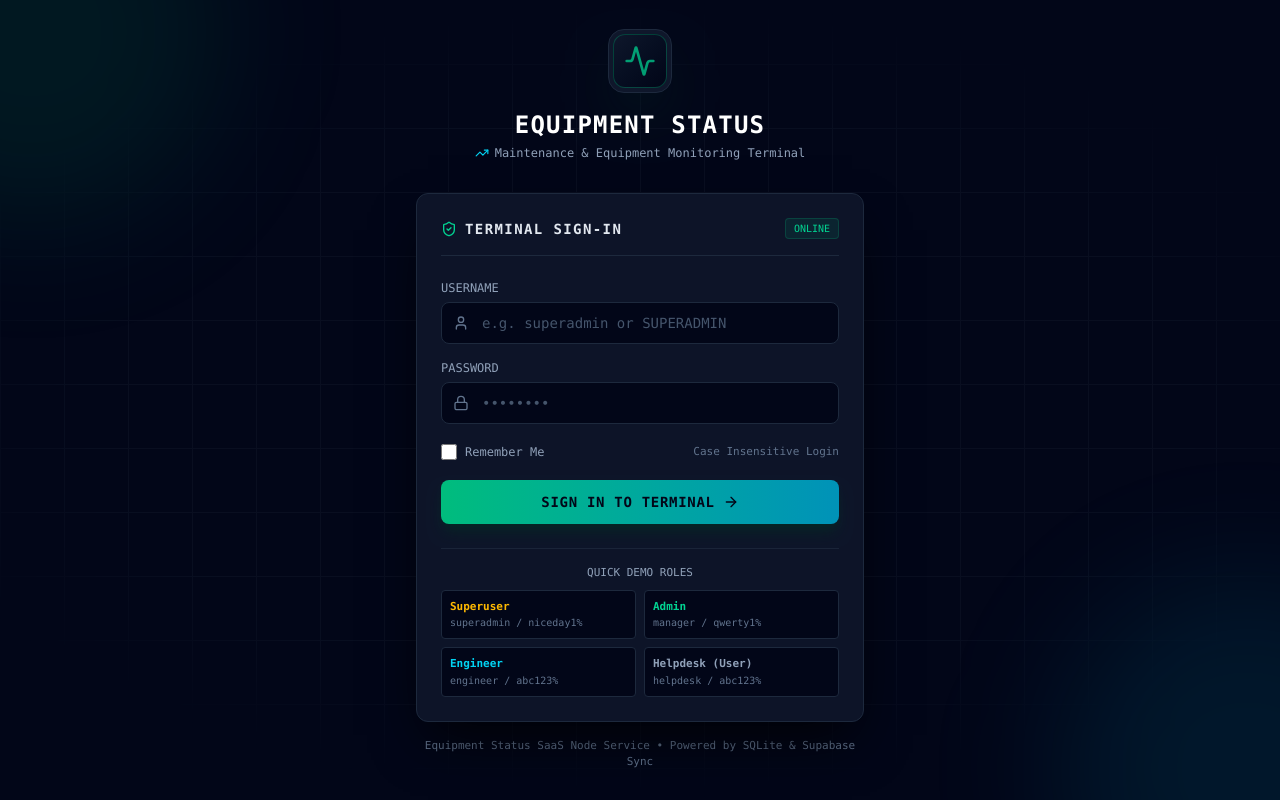
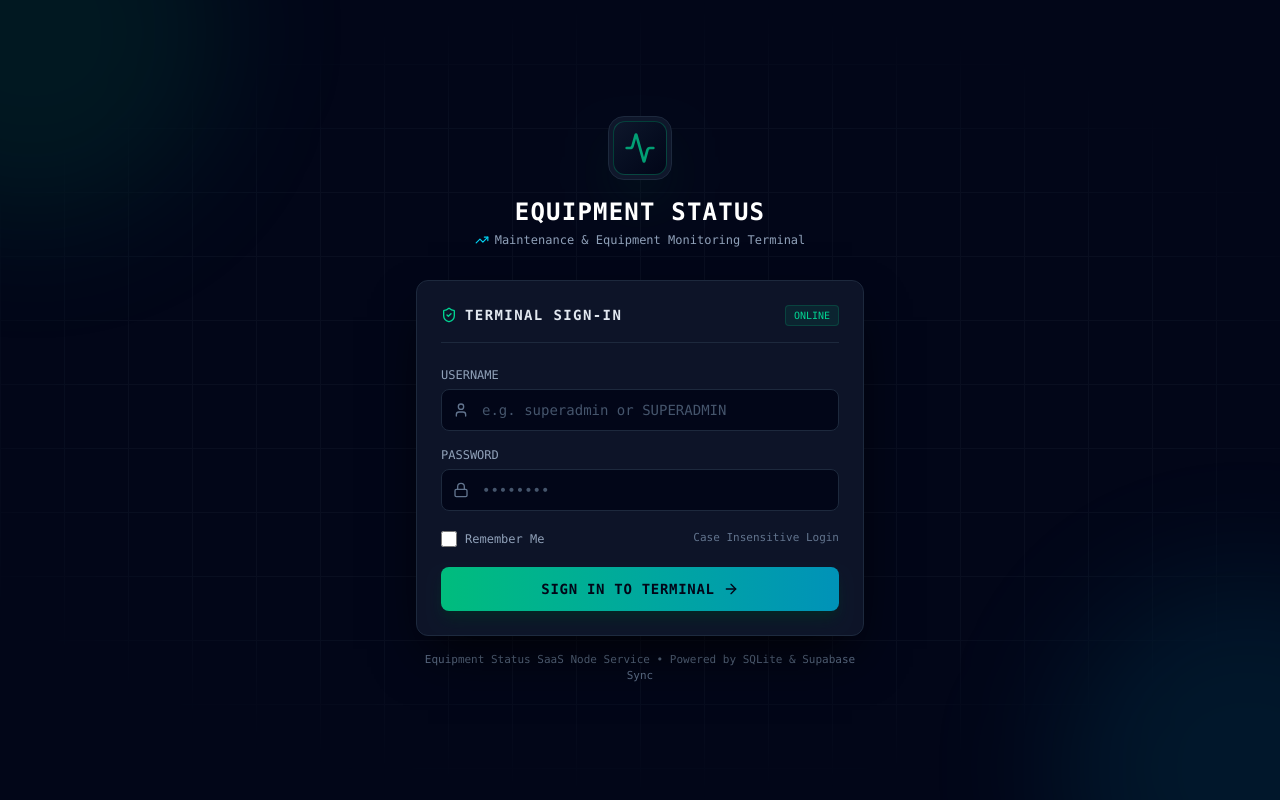
Before and after one commit to hooosdaman/equipment-monitoring, a React (Vite) app: page / in a window 1280 px wide. Built offline with nearby package versions, Linux system fonts and the light colour scheme.

Commit message:
hide login shortcut

```diff
--- a/src/components/LoginView.tsx
+++ b/src/components/LoginView.tsx
@@ -27,12 +27,6 @@ export const LoginView: React.FC<LoginViewProps> = ({ onLogin }) => {
     } finally {
       setLoading(false);
     }
-  };
-
-  const setDemoCreds = (usr: string, pass: string) => {
-    setUsername(usr);
-    setPassword(pass);
-    setErrorMsg('');
   };
 
   return (
@@ -137,47 +131,6 @@ export const LoginView: React.FC<LoginViewProps> = ({ onLogin }) => {
             </button>
           </form>
 
-          {/* Quick Demo Credentials */}
-          <div className="mt-6 pt-4 border-t border-slate-800/80">
-            <p className="text-[11px] font-mono text-slate-400 mb-2 uppercase text-center">Quick Demo Roles</p>
-            <div className="grid grid-cols-2 gap-2 text-[11px] font-mono">
-              <button
-                type="button"
-                onClick={() => setDemoCreds('superadmin', 'niceday1%')}
-                className="p-2 rounded bg-slate-950 hover:bg-slate-800 border border-slate-800 text-slate-300 text-left transition"
-              >
-                <div className="font-semibold text-amber-400">Superuser</div>
-                <div className="text-[10px] text-slate-500">superadmin / niceday1%</div>
-              </button>
-
-              <button
-                type="button"
-                onClick={() => setDemoCreds('manager', 'qwerty1%')}
-                className="p-2 rounded bg-slate-950 hover:bg-slate-800 border border-slate-800 text-slate-300 text-left transition"
-              >
-                <div className="font-semibold text-emerald-400">Admin</div>
-                <div className="text-[10px] text-slate-500">manager / qwerty1%</div>
-              </button>
-
-              <button
-                type="button"
-                onClick={() => setDemoCreds('engineer', 'abc123%')}
-                className="p-2 rounded bg-slate-950 hover:bg-slate-800 border border-slate-800 text-slate-300 text-left transition"
-              >
-                <div className="font-semibold text-cyan-400">Engineer</div>
-                <div className="text-[10px] text-slate-500">engineer / abc123%</div>
-              </button>
-
-              <button
-                type="button"
-                onClick={() => setDemoCreds('helpdesk', 'abc123%')}
-                className="p-2 rounded bg-slate-950 hover:bg-slate-800 border border-slate-800 text-slate-300 text-left transition"
-              >
-                <div className="font-semibold text-slate-400">Helpdesk (User)</div>
-                <div className="text-[10px] text-slate-500">helpdesk / abc123%</div>
-              </button>
-            </div>
-          </div>
         </div>
 
         <p className="text-center text-[11px] text-slate-500 font-mono mt-4">
```
